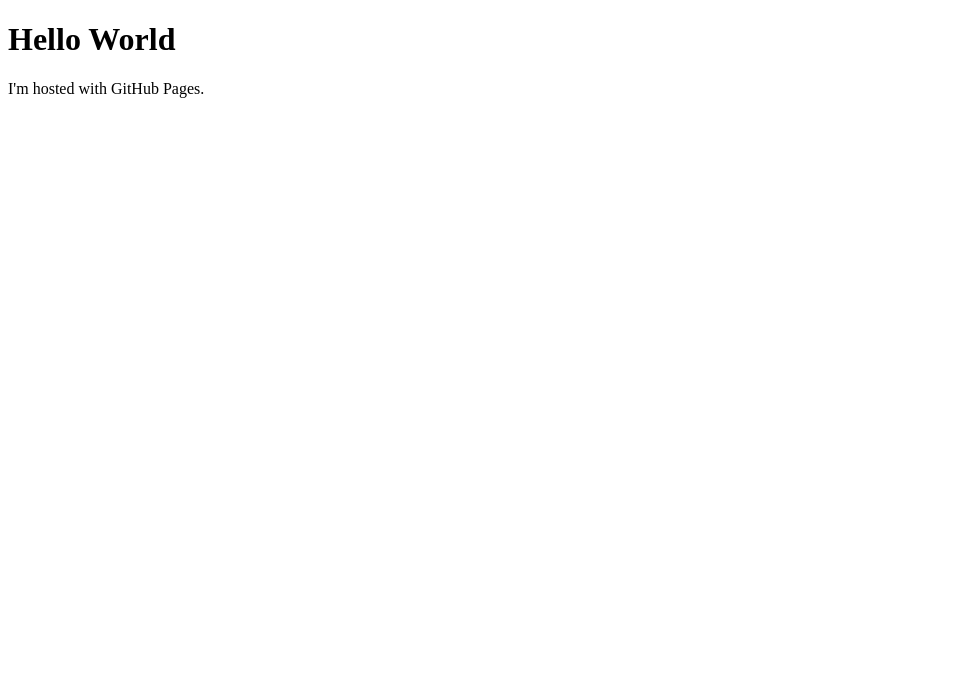
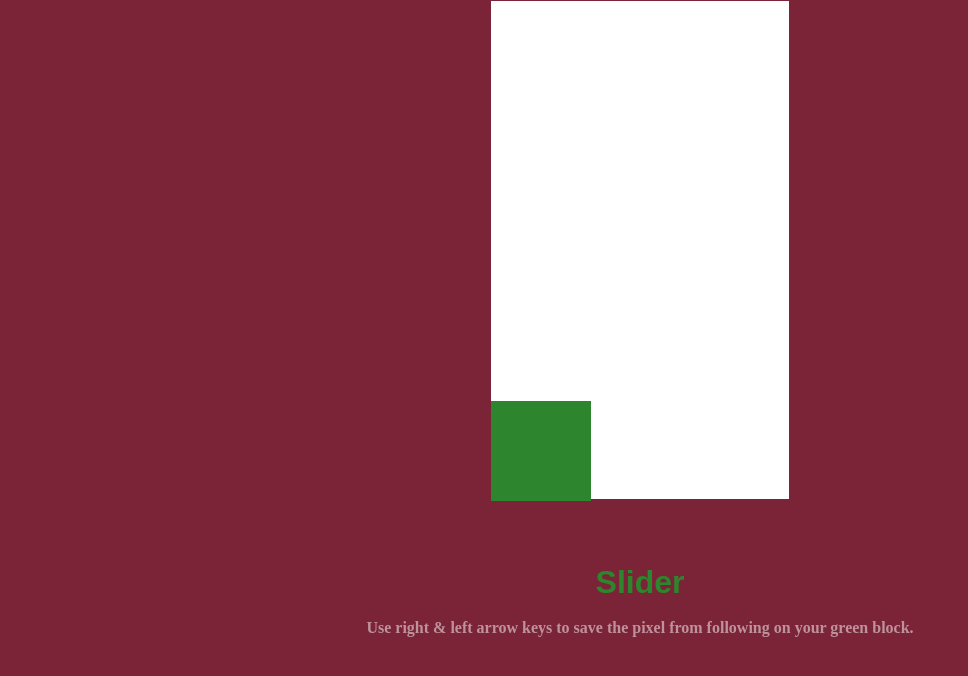
Before and after one commit to shreyakumra/jumpgame, a plain HTML site: page index.html in a window 1280 px wide. Shown: the whole page, without its empty margins (0-968 px from the left). Drawn offline with Linux system fonts and the light colour scheme; a web font is replaced by a local one.

Commit message:
sliderrrr

```diff
--- a/index.html
+++ b/index.html
@@ -1,7 +1,22 @@
 <!DOCTYPE html>
-<html>
+<html lang="en">
+<head>
+    <meta charset="UTF-8">
+    <title>game</title>
+    <link rel="stylesheet" href="style.css">
+    <meta name="viewport" content="width=device-width, initial-scale=1.0">
+    <link rel="stylesheet" href="https://use.typekit.net/hti1svt.css">
+</head>
 <body>
-<h1>Hello World</h1>
-<p>I'm hosted with GitHub Pages.</p>
+    <div id="game">
+        <div id="left"></div>
+        <div id="right"></div>
+        <div id="block"></div>
+        <div id="character"></div>
+        <div id="white"></div>
+    </div>
+    <h1>Slider</h1><br>
+<h2> Use right & left arrow keys to save the pixel from following on your green block.</h2>
 </body>
+<script src="script.js"></script>
 </html>
--- /dev/null
+++ b/script.js
@@ -0,0 +1,42 @@
+document.addEventListener("keydown", event => {
+    if(event.key==="ArrowLeft"){moveLeft();}
+    if(event.key==="ArrowRight"){moveRight();}
+  });
+  var character = document.getElementById("character");
+  function moveLeft(){
+      let left = parseInt(window.getComputedStyle(character).getPropertyValue("left"));
+      left -= 100;
+      if(left>=0){
+          character.style.left = left + "px";
+      }
+  }
+  function moveRight(){
+      let left = parseInt(window.getComputedStyle(character).getPropertyValue("left"));
+      left += 100;
+      if(left<300){
+          character.style.left = left + "px";
+      }
+  }
+  var block = document.getElementById("block");
+  var counter = 0;
+  block.addEventListener('animationiteration', () => {
+      var random = Math.floor(Math.random() * 3);
+      left = random * 100;
+      block.style.left = left + "px";
+      counter++;
+  });
+  setInterval(function(){
+      var characterLeft = parseInt(window.getComputedStyle(character).getPropertyValue("left"));
+      var blockLeft = parseInt(window.getComputedStyle(block).getPropertyValue("left"));
+      var blockTop = parseInt(window.getComputedStyle(block).getPropertyValue("top"));
+      if(characterLeft==blockLeft && blockTop<500 && blockTop>300){
+          alert("Game over. Score: " + counter);
+          block.style.animation = "none";
+      }
+  },1);
+
+
+
+
+  document.getElementById("right").addEventListener("touchstart", moveRight);
+  document.getElementById("left").addEventListener("touchstart", moveLeft);
--- /dev/null
+++ b/style.css
@@ -0,0 +1,69 @@
+
+body{ background-color: #7c2437;}
+*{
+    padding: 0;
+    margin: 0;
+
+}
+#game{
+    background-color: white;
+    width: 300px;
+    height: 500px;
+    border: 1px solid #7c2437;
+    margin: auto;
+    box-sizing: border-box;
+}
+#character{
+    width: 100px;
+    height: 100px;
+    background-color: rgb(45, 134, 45);;
+    position: relative;
+    top: 300px;
+    left: 0px;
+}
+
+#block{
+    width: 100px;
+    height: 100px;
+    top: 500px;
+    background-color: #7c2437;
+    position: relative;
+    animation: slide 1s infinite linear;
+}
+@keyframes slide{
+    0%{top:-100px};
+    100%{top:500px};
+}
+#left, #right{
+    width:50%;
+    position: absolute;
+    height: 500px;
+}
+#right{
+    left: 50%;
+}
+
+h1{font-family: lores-15, sans-serif;
+
+    font-weight: 700;
+
+    font-style: normal;
+    color: rgb(45, 134, 45) ;
+    padding-top: 2em;
+    text-align: center;
+
+
+}
+
+h2{font-family: Arial, Helvetica, sans-serif
+
+    font-weight: 700;
+
+
+    font-style: normal;
+    color: white;
+    opacity: 0.5;
+    font-size: 1em;
+    text-align: center;
+
+}
```
